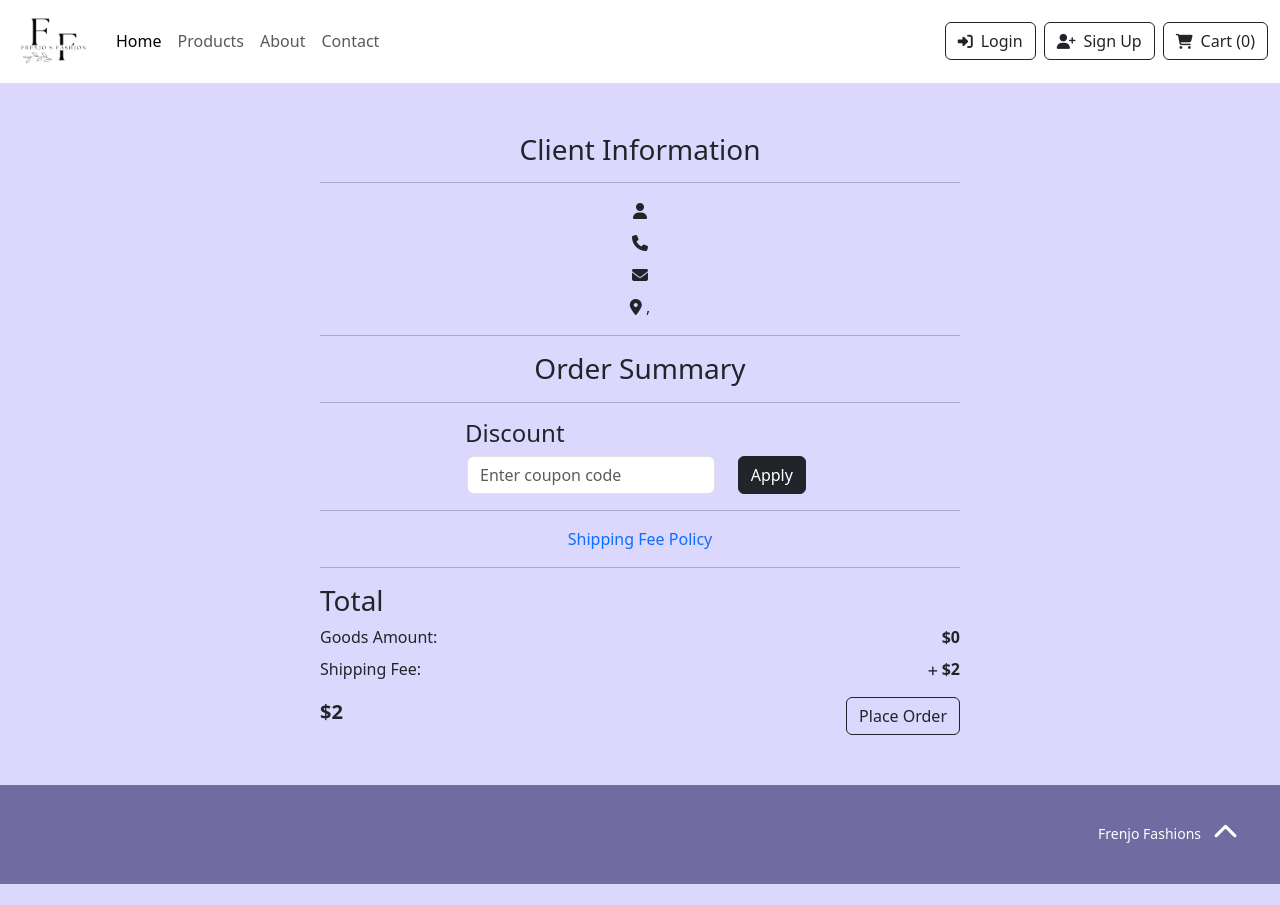
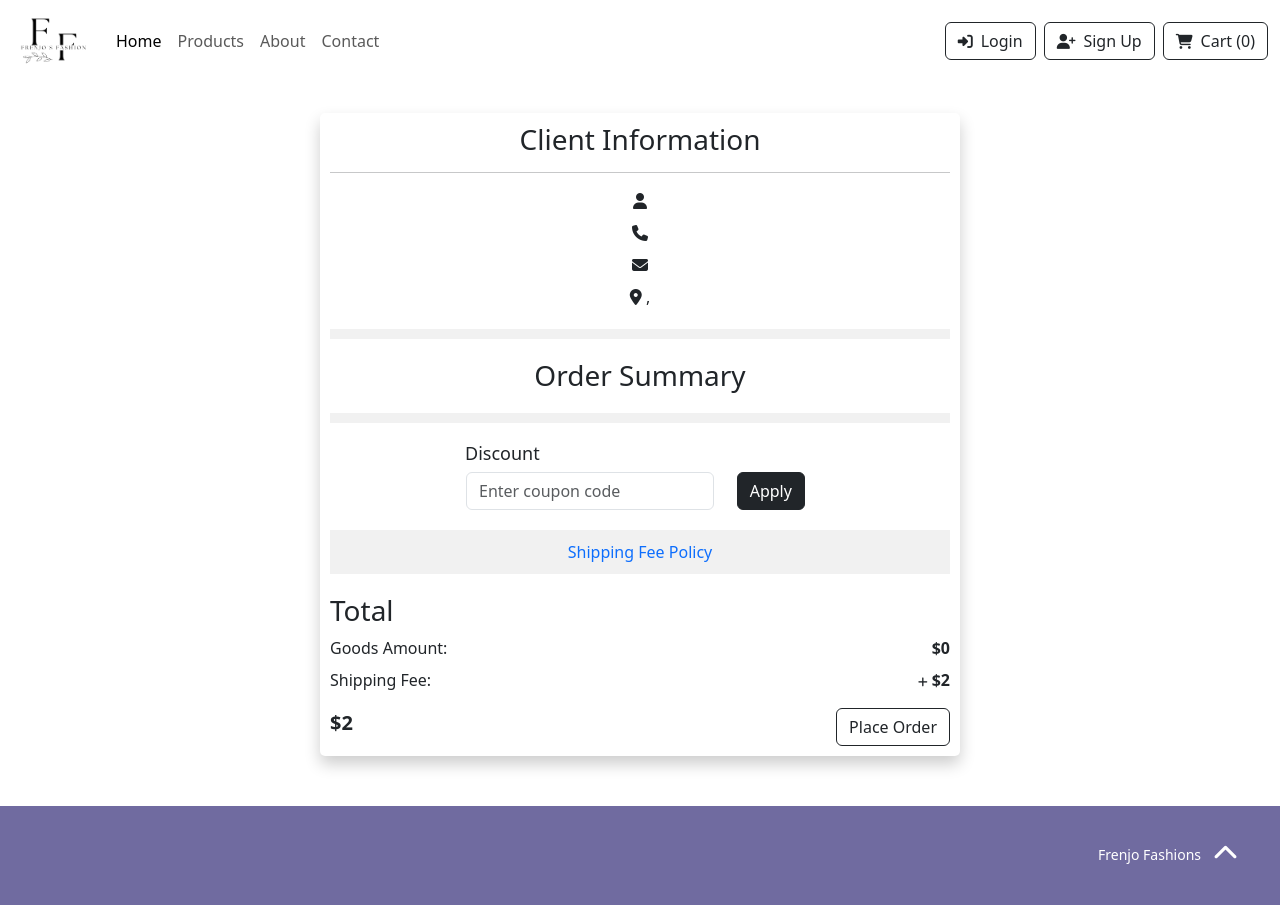
Before and after one commit to Brendafrenjo/e-commerce-app, a React (Create React App) app: page /order-confirmation in a window 1280 px wide. Before the commit the page ends 884 px from the top, so only its background shows below. Built offline with nearby package versions, Linux system fonts and the light colour scheme.

Commit message:
Updated Order Confirmation styling

```diff
--- a/src/App.css
+++ b/src/App.css
@@ -1,5 +1,3 @@
 body {
   text-align: center;
-  background-color: #c3bef0;
-  background-color: #dbd7fd;
 }
--- a/src/App.js
+++ b/src/App.js
@@ -28,7 +28,7 @@ function App() {
     location.pathname === "/payment-successful";
 
   const hideFooter =
-    location.pthname === "/authentication-container" ||
+    location.pathname === "/authentication-container" ||
     location.pathname === "/registration" ||
     location.pathname === "/login" ||
     location.pathname === "/find-your-account" ||
--- a/src/OrderConfirmation.css
+++ b/src/OrderConfirmation.css
@@ -8,6 +8,10 @@
 
 .OrderConfirmation h5 {
   font-size: 15px;
+}
+
+.OrderConfirmation h4 {
+  font-size: 18px;
 }
 
 input[type="radio"] {
@@ -29,15 +33,21 @@ input[type="radio"] {
 
 .enter-coupon,
 .apply-button {
-  margin-left: -10px;
+  margin-left: -11px;
 }
 
 .OrderConfirmation {
   max-width: 50%;
   display: block;
   margin: 0 auto;
-  margin-top: 50px;
+  margin-top: 30px;
   margin-bottom: 50px;
+  background-color: white;
+  border: none;
+  padding: 10px;
+  border: 1px solid none;
+  box-shadow: 0 8px 16px rgba(0, 0, 0, 0.2);
+  border-radius: 5px;
 }
 
 .order-summary {
@@ -67,9 +77,28 @@ input[type="radio"] {
   font-weight: 700;
 }
 
+.spacing-between {
+  border: none;
+  padding: 5px;
+  background-color: #f1f1f1;
+  margin: 20px 0 20px 0;
+}
+
+.shipping-fee-info {
+  border: none;
+  padding: 10px;
+  background-color: #f1f1f1;
+  margin: 20px 0 20px 0;
+}
+
 @media (max-width: 280px) {
   .OrderConfirmation {
     max-width: 90%;
+  }
+
+  .enter-coupon,
+  .apply-button {
+    margin-left: -18px;
   }
 }
 
--- a/src/OrderConfirmation.js
+++ b/src/OrderConfirmation.js
@@ -1,5 +1,5 @@
 import React, { useState } from "react";
-import { useLocation, useNavigate } from "react-router-dom";
+import { NavLink, useLocation, useNavigate } from "react-router-dom";
 import { useSelector } from "react-redux";
 import "./OrderConfirmation.css";
 
@@ -78,9 +78,8 @@ export default function OrderConfirmation() {
           </span>{" "}
           {shippingInfo?.county}, {shippingInfo?.town}
         </div>
-        <p></p>
-        <hr />
       </div>
+      <div className="spacing-between"></div>
       {handleCart && handleCart.length > 0 && (
         <div>
           <h3 className="">Payment Method</h3>
@@ -119,7 +118,7 @@ export default function OrderConfirmation() {
               PayPal
             </label>
           </form>
-          <hr />
+          <div className="spacing-between"></div>
         </div>
       )}
       <h3 className="mt-3 mb-3">Order Summary</h3>
@@ -151,7 +150,7 @@ export default function OrderConfirmation() {
           );
         })}
       </div>
-      <hr />
+      <div className="spacing-between"></div>
       <div className="coupon">
         <h4 className="text-start">Discount</h4>
         <div className="row container input-group mb-2">
@@ -171,11 +170,11 @@ export default function OrderConfirmation() {
           </div>
         </div>
       </div>
-      <hr />
-      <a href="example" target="_blank" className="text-end">
-        Shipping Fee Policy
-      </a>
-      <hr />
+      <div className="shipping-fee-info">
+        <NavLink to="example" target="_blank" className="text-end">
+          Shipping Fee Policy
+        </NavLink>
+      </div>
       <h3 className="text-start">Total</h3>
       <div className="total-amount pb-2">
         <span>Goods Amount:</span>
```
